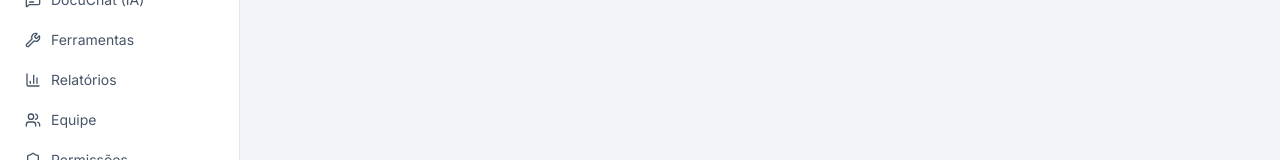
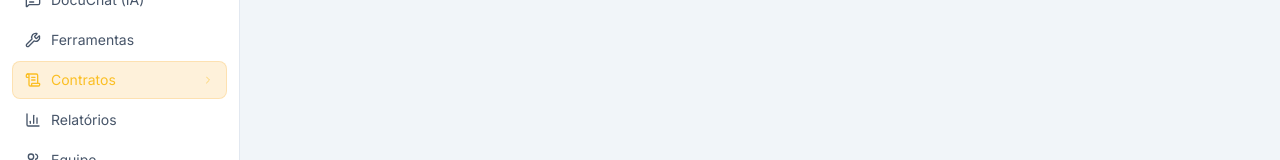
Before and after one commit to Agencia316/nexusflow, a Next.js app: page /app/contratos in a window 1280 px wide. Shown: the part 348-508 px from the top of the page. Built offline with nearby package versions, Linux system fonts and the light colour scheme; no server answers; the database is empty; sample sign-in values are in the browser's storage.

Commit message:
Add 'Contratos' link to Sidebar component

```diff
--- a/src/components/Sidebar.tsx
+++ b/src/components/Sidebar.tsx
@@ -10,7 +10,7 @@ import {
   LayoutDashboard, FileText, Plus, MessageSquareText,
   GraduationCap, BarChart3, Users, LogOut, BookOpen,
   ChevronRight, Wrench, Shield, Bell, Library, Settings,
-  Building2, Menu, X, ClipboardList, KeyRound
+  Building2, Menu, X, ClipboardList, KeyRound, ScrollText
 } from 'lucide-react'
 
 // managerOnly = admin + editor | adminOnly = admin only | superOnly = super-admin (Três16)
@@ -24,6 +24,7 @@ const nav = [
   { label: 'Modelos',              href: '/app/templates',    icon: Library, sub: true },
   { label: 'DocuChat (IA)',        href: '/app/chat',         icon: MessageSquareText },
   { label: 'Ferramentas',          href: '/app/ferramentas',  icon: Wrench },
+  { label: 'Contratos',            href: '/app/contratos',    icon: ScrollText },
   { label: 'Propostas',            href: '/app/orcamentos',   icon: ClipboardList, solarOnly: true },
   { label: 'Relatórios',           href: '/app/reports',      icon: BarChart3, managerOnly: true },
   { label: 'Equipe',               href: '/app/team',         icon: Users },
@@ -191,4 +192,4 @@ export default function Sidebar() {
       </aside>
     </>
   )
-}
+    }
```
